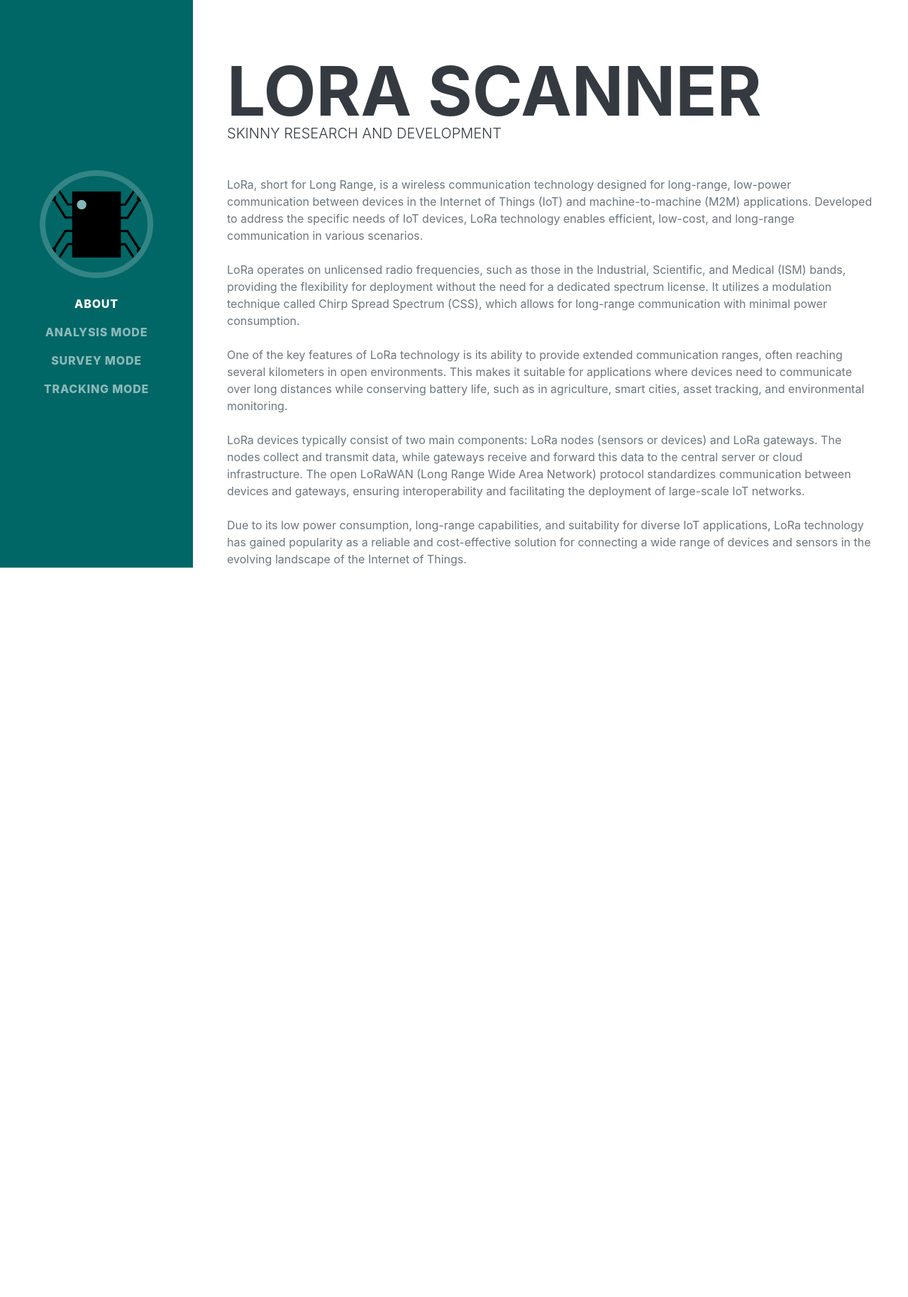
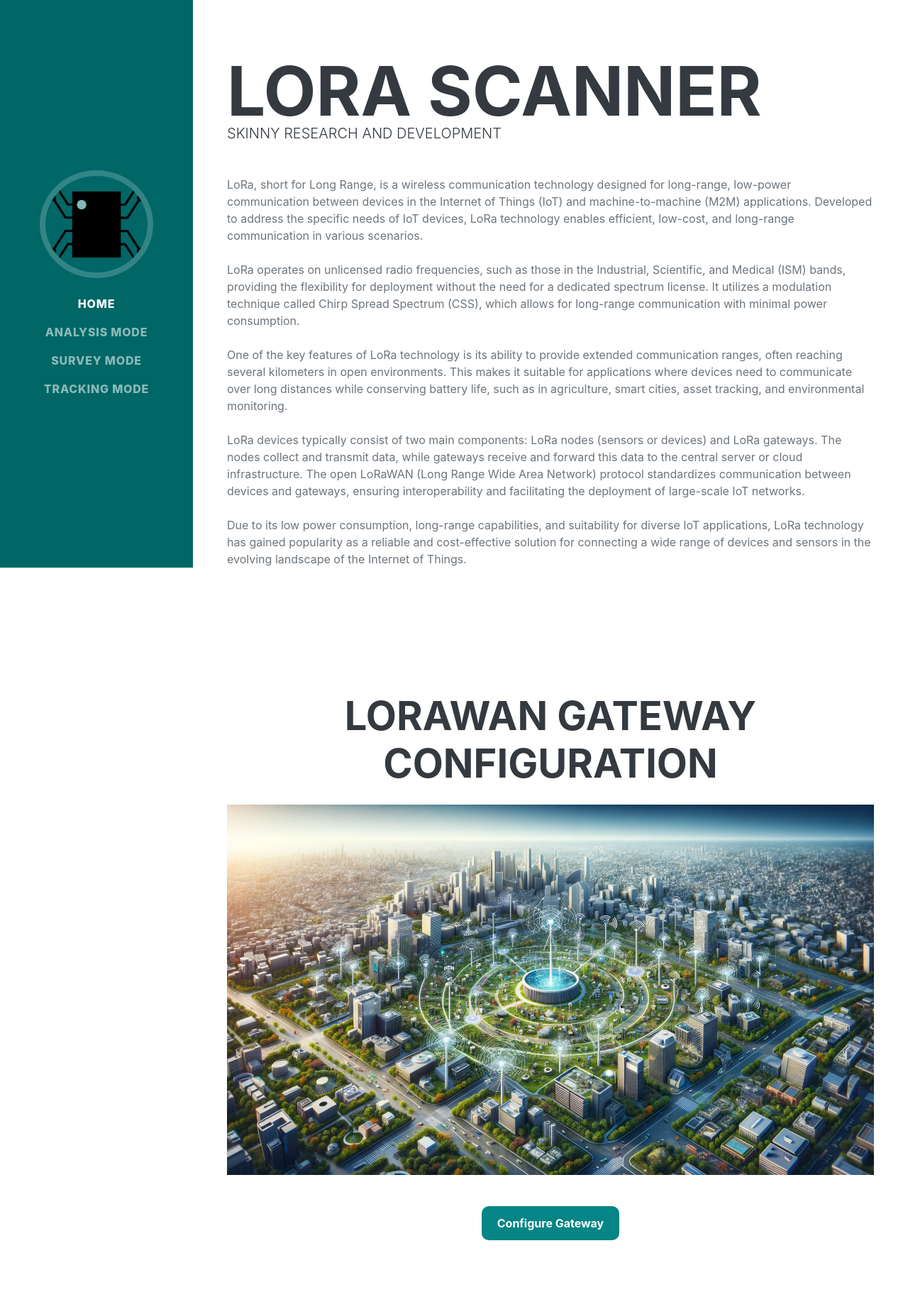
Before and after one commit to skinnyrad/Lora-Scanner, a Flask app: template templates/index.html in a window 1280 px wide. Shown: the whole page at 71% size. Before the commit the page ends 800 px from the top, so only its background shows below. Run offline with Flask 3, Linux system fonts and the light colour scheme; the template is opened without the code that fills it, so the values that code supplies are empty.

Commit message:
Feat: Adding Gateway Configuration

```diff
--- a/app.py
+++ b/app.py
@@ -9,6 +9,7 @@ from collections import deque
 import re
 import requests
 from bs4 import BeautifulSoup
+import ipaddress
 
 app = Flask(__name__)
 socketio = SocketIO(app)
@@ -20,6 +21,9 @@ port3_status = True
 global ser1
 global ser2
 global ser3
+gateway_ips = {'gateway1': '192.168.0.101',
+               'gateway2': '192.168.0.102',
+               'gateway3': '192.168.0.103'}
 frequency = lambda port: {'port1': 433, 'port2': 868,'port3': 915}.get(port, None)
 surveydata = {}
 parsed_entries = set()
@@ -79,16 +83,35 @@ def read_serial_data(port, ser, buffer):
             #print(f"Error: {e}")
             pass
 
+@app.route('/set_gateways', methods=['POST'])
+def set_gateways():
+    global gateway_ips
+    data = request.form
+    for key in ['gateway1', 'gateway2', 'gateway3']:
+        input_ip = data.get(key, '').strip()
+        if input_ip:  # Proceed only if the input is not empty
+            try:
+                # Validate the IP address
+                ipaddress.ip_address(input_ip)
+                # Update the IP address if valid
+                gateway_ips[key] = input_ip
+            except ValueError:
+                # Return an error if the IP address is invalid
+                return jsonify({"error": f"Invalid IP address provided for {key}"}), 400
+
+    for gateway, ip_address in gateway_ips.items():
+        print(f"Gateway {gateway} has IP address: {ip_address}")
+    return jsonify({"message": "Gateway IPs updated successfully"}), 200
 
 def parse_and_store_data():
     global surveydata
     global parsed_entries
-
+    global gateway_ips
     # Include the port number (8000) in your gateway URLs
     gateway_urls = [
-        "http://192.168.0.101:8000/cgi-bin/log-traffic.has",  # Gateway 1 (915 MHz)
-        "http://192.168.0.102:8000/cgi-bin/log-traffic.has",  # Gateway 2 (868 MHz)
-        "http://192.168.0.103:8000/cgi-bin/log-traffic.has"   # Gateway 3 (915 MHz)
+        f"http://{gateway_ips['gateway1']}:8000/cgi-bin/log-traffic.has",  # Gateway 1
+        f"http://{gateway_ips['gateway2']}:8000/cgi-bin/log-traffic.has",  # Gateway 2
+        f"http://{gateway_ips['gateway3']}:8000/cgi-bin/log-traffic.has"   # Gateway 3
     ]
 
     headers = {
@@ -105,7 +128,7 @@ def parse_and_store_data():
 
     for url in gateway_urls:
         try:
-            response = requests.get(url, headers=headers)
+            response = requests.get(url, headers=headers, timeout=10)
             if response.status_code == 200:
                 soup = BeautifulSoup(response.text, 'html.parser')
                 table = soup.find('table')
@@ -157,7 +180,7 @@ def parse_and_store_data():
 
 
     # Schedule the next call to this function
-    Timer(30, parse_and_store_data).start()  # Call this function every 60 seconds
+    Timer(30, parse_and_store_data).start()  # Call this function every 30 seconds
 
 
 def extract_dev_id(formatted_row):
--- a/templates/index.html
+++ b/templates/index.html
@@ -32,7 +32,7 @@
             <button class="navbar-toggler" type="button" data-bs-toggle="collapse" data-bs-target="#navbarResponsive" aria-controls="navbarResponsive" aria-expanded="false" aria-label="Toggle navigation"><span class="navbar-toggler-icon"></span></button>
             <div class="collapse navbar-collapse" id="navbarResponsive">
                 <ul class="navbar-nav">
-                    <li class="nav-item"><a class="nav-link js-scroll-trigger" href="#about">About</a></li>
+                    <li class="nav-item"><a class="nav-link js-scroll-trigger" href="#about">Home</a></li>
                     <li class="nav-item"><a class="nav-link js-scroll-trigger" href="/analysis">Analysis Mode</a></li>
                     <li class="nav-item"><a class="nav-link js-scroll-trigger" href="/survey">Survey Mode</a></li>
                     <li class="nav-item"><a class="nav-link js-scroll-trigger" href="/tracking">Tracking Mode</a></li>
@@ -60,7 +60,75 @@
                         </p>
                 </div>
             </section>
+            <!-- Add this form within the body where it fits best, possibly under the About section -->
+            <section class="resume-section">
+                <div class="resume-section-content">
+                   <h2 class="mb-0" style="text-align: center;">LoRaWAN Gateway Configuration</h2><br>
+                    <img src="static/assets/img/lorawan.webp" style="width:100%; "><br><br>
+                    <div style="display: flex; justify-content: center; margin-top: 20px;"><button class="transmit-button" id="configureGatewayBtn">Configure Gateway</button></div>
+                </div>
+            </section>
+
+
         </div>
+
+        <script>
+            document.getElementById('configureGatewayBtn').addEventListener('click', function() {
+                let gatewayIPs = {};
+
+                const ipPrompt = (title) => {
+                    return Swal.fire({
+                        title: title,
+                        input: 'text',
+                        inputPlaceholder: 'Leave empty to keep current IP',
+                        inputValidator: (value) => {
+                            if (value && !value.match(/^(?:[0-9]{1,3}\.){3}[0-9]{1,3}$/)) {
+                                return 'Please enter a valid IP address or leave it empty';
+                            }
+                        }
+                    });
+                };
+
+                ipPrompt('Enter Gateway 1 IP Address').then((result) => {
+                    if (result.value) gatewayIPs.gateway1 = result.value;
+
+                    ipPrompt('Enter Gateway 2 IP Address').then((result) => {
+                        if (result.value) gatewayIPs.gateway2 = result.value;
+
+                        ipPrompt('Enter Gateway 3 IP Address').then((result) => {
+                            if (result.value) gatewayIPs.gateway3 = result.value;
+
+                            // Now send the IPs to the server only if they are not undefined
+                            let queryString = Object.keys(gatewayIPs).reduce((acc, key) => {
+                                if (gatewayIPs[key] !== undefined) {
+                                    acc.push(`${key}=${encodeURIComponent(gatewayIPs[key])}`);
+                                }
+                                return acc;
+                            }, []).join('&');
+
+                            if (queryString) {
+                                fetch('/set_gateways', {
+                                    method: 'POST',
+                                    headers: {
+                                        'Content-Type': 'application/x-www-form-urlencoded',
+                                    },
+                                    body: queryString
+                                })
+                                .then(response => response.json())
+                                .then(data => Swal.fire('Success', 'Gateway IPs updated successfully', 'success'))
+                                .catch(error => Swal.fire('Error', 'There was an issue updating the Gateway IPs', 'error'));
+                            } else {
+                                Swal.fire('No Changes', 'No IP addresses were changed.', 'info');
+                            }
+                        });
+                    });
+                });
+            });
+
+        </script>
+
+
+
         <!-- Bootstrap core JS-->
         <script src="static/js/bootstrap.bundle.min.js"></script>
         <!-- Core theme JS-->
```
Also changed, not shown: static/assets/img/lorawan.webp (added).
